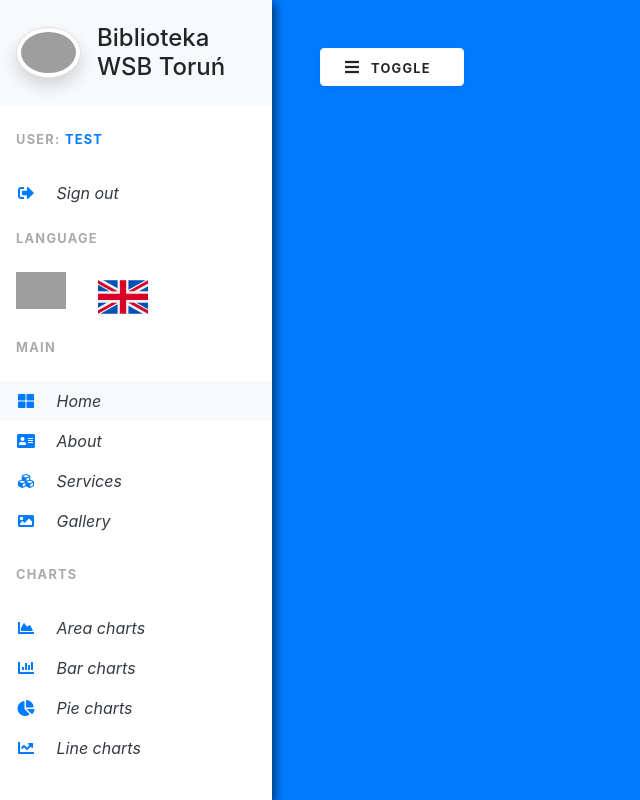
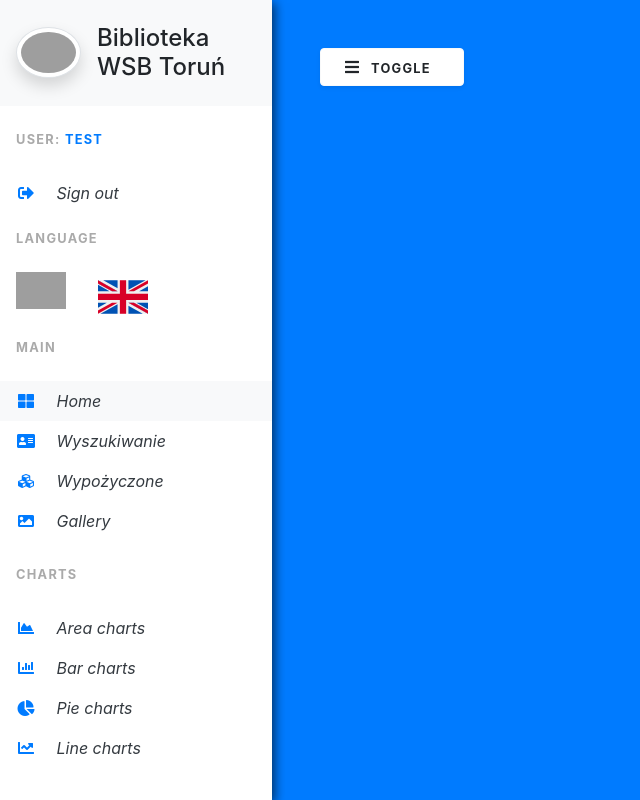
Before and after one commit to jakubwirfel/LibraryApp, a PHP site: page / in a window 1280 px wide. Shown: the whole page, without its empty margins (0-640 px from the left). Run offline with PHP 8.4, Linux system fonts and the light colour scheme; a user stored in the database is signed in; data comes from the database, SQL or seed files in the repository; some libraries are stand-ins or nearby versions; grey boxes are pictures that could not be loaded.

Commit message:
Fix navigation bar

```diff
--- a/index.php
+++ b/index.php
@@ -91,13 +91,13 @@ if (isset($_GET['logout']) && ($_GET['logout'] == 'true')) {
             <li class="nav-item">
                 <a href="#" class="nav-link text-dark font-italic">
                     <i class="fa fa-address-card mr-3 text-primary fa-fw"></i>
-                    About
+                    Wyszukiwanie
                 </a>
             </li>
             <li class="nav-item">
                 <a href="#" class="nav-link text-dark font-italic">
                     <i class="fa fa-cubes mr-3 text-primary fa-fw"></i>
-                    Services
+                    Wypożyczone
                 </a>
             </li>
             <li class="nav-item">
```
Also changed, not shown: .htaccess (added), public/css/main.css (line endings or trailing spaces).
